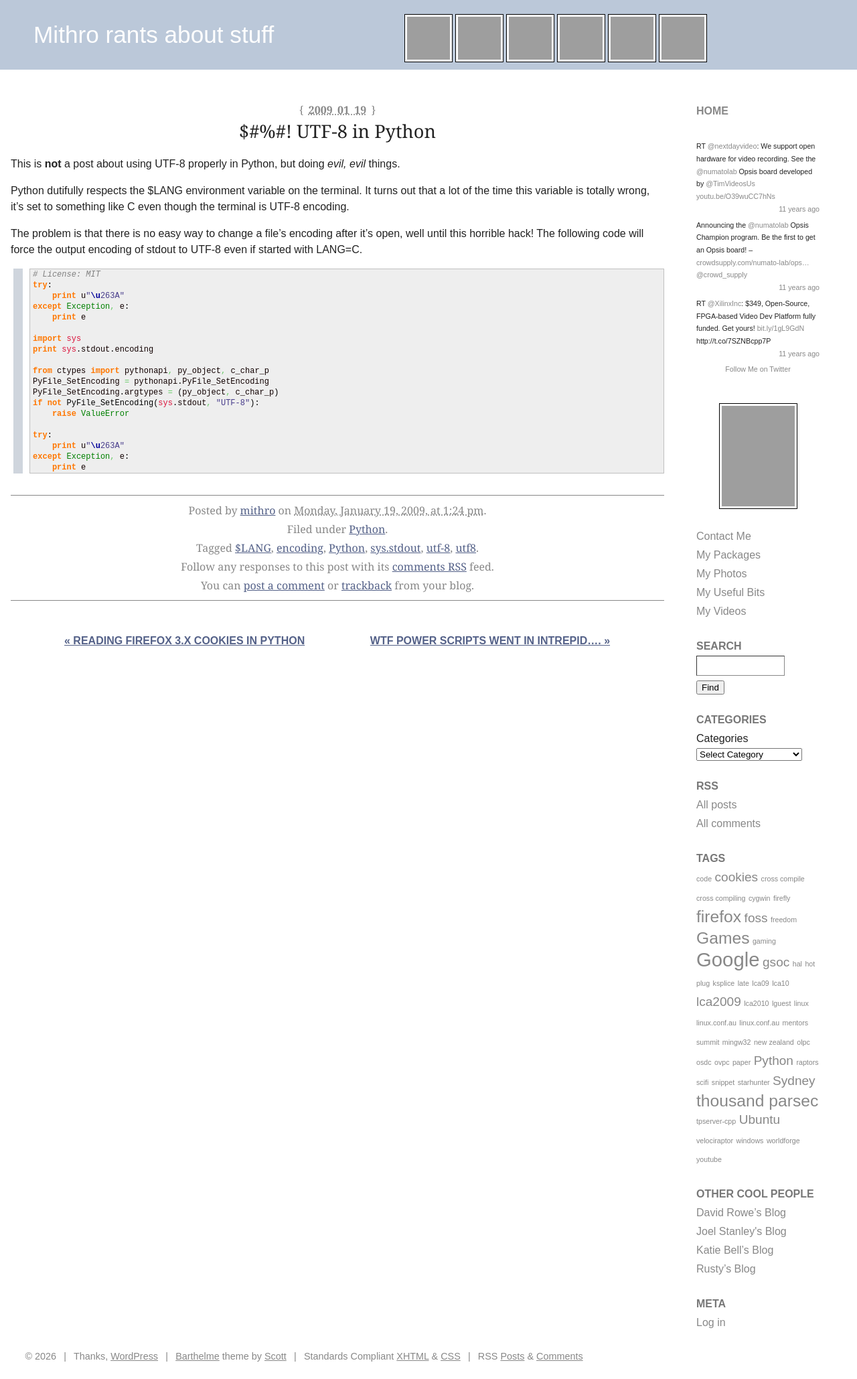
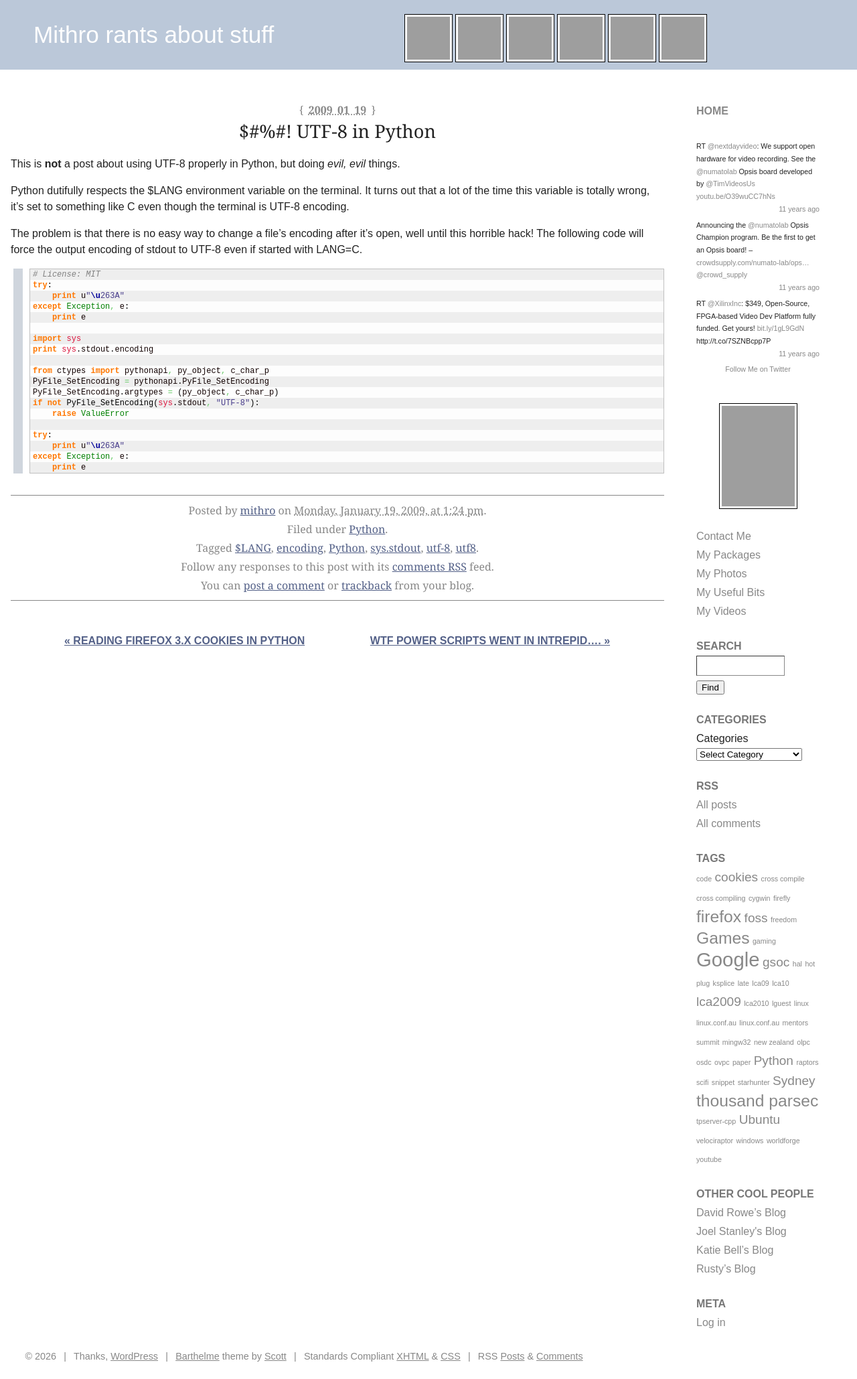
Before and after one commit to mithro/blog.mithis.net, a Jekyll site: the page built from _posts/2009-01-19-utf-8-in-python.md, in a window 1280 px wide. Shown: the whole page at 67% size. Built offline with Jekyll 4.4.1, drawn with Linux system fonts in a browser that asks for light colours; grey boxes are pictures that could not be loaded.

Commit message:
Add per-line zebra striping to Python/Bash code blocks
Live's WP-Syntax plugin paints alternating 16px-tall horizontal bands
across the code area via a tiled linear-gradient on td.code:
  background-image: linear-gradient(transparent 50%, rgba(255,255,255,.9) 50%);
  background-size: 1px 32px;

The hard 50% color stop makes a sharp tile: top 16px transparent (shows
the #eee base), bottom 16px gets a 90%-white overlay. Tiled vertically
with background-size matching 2 line-heights, this produces zebra rows
matched to each code line — pure CSS, no per-line markup.

Visible on every Python/Bash code block. Was the source of the regular
periodic diff bands at every other 16px row I'd been mis-reading as
sub-pixel anti-aliasing.

Co-Authored-By: Claude Opus 4.7 (1M context) <noreply@anthropic.com>

```diff
--- a/assets/css/main.css
+++ b/assets/css/main.css
@@ -672,6 +672,15 @@ div.entry-content .language-bash.highlighter-rouge {
 div.entry-content .language-python .highlight,
 div.entry-content .language-bash .highlight {
     background-color: #eee;
+    /* Per-line zebra striping — live's WP-Syntax does this on `td.code`
+       via a tiled linear-gradient with hard 50% stops. The tile is 1px
+       wide × 32px tall (= 2 × line-height of 16px): top 16px transparent
+       (shows the #eee base), bottom 16px gets a 90%-white overlay (≈ #f0
+       on #eee). Result: alternating #eee / ~#f0 horizontal bands the
+       full width of the code area, with no per-line HTML markup. */
+    background-image: linear-gradient(rgba(0, 0, 0, 0) 50%, rgba(255, 255, 255, 0.9) 50%);
+    background-size: 1px 32px;
+    background-repeat: repeat;
 }
 div.entry-content .language-python .highlight pre,
 div.entry-content .language-python pre.highlight,
```
